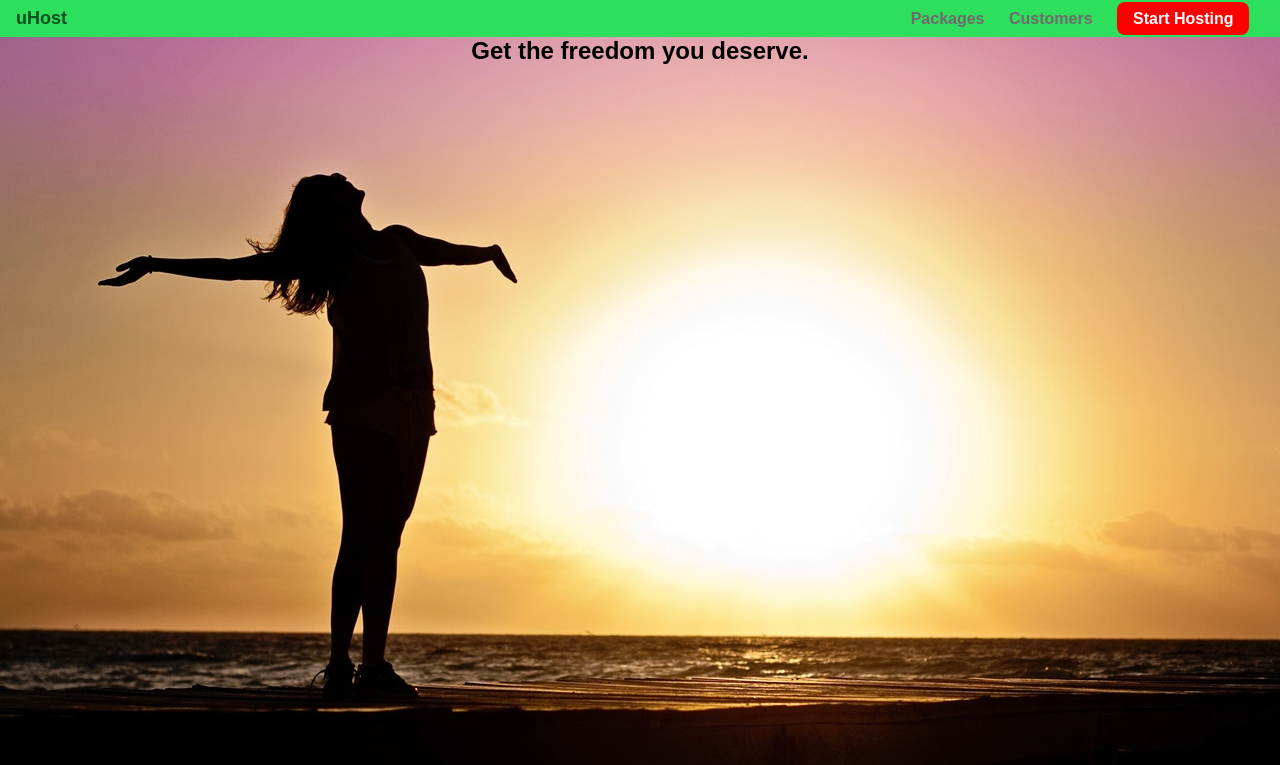
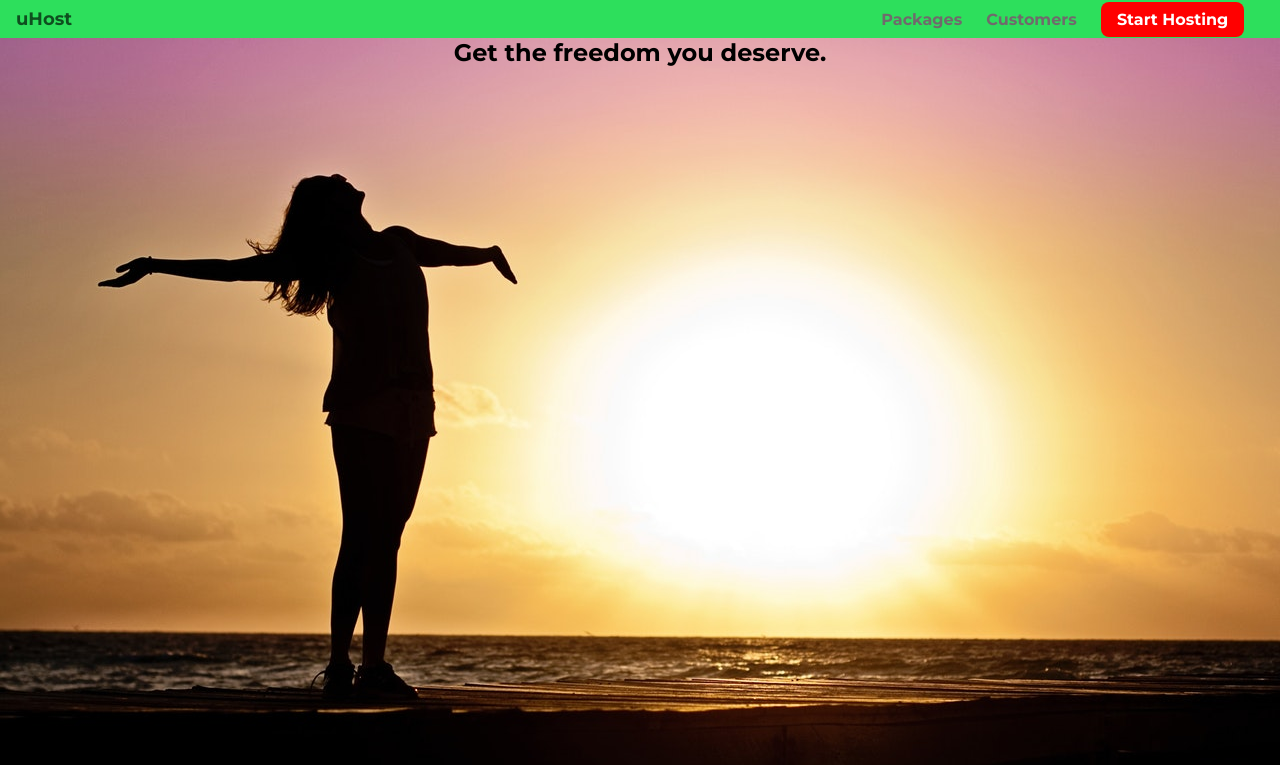
Before and after one commit to eihenb/cssPractice, a plain HTML site: page index.html in a window 1280 px wide. Shown: the top 765 px of the page. Drawn offline with Linux system fonts and the light colour scheme.

Commit message:
practicing layout

```diff
--- a/css/main.css
+++ b/css/main.css
@@ -1,86 +1,3 @@
-* {
-    box-sizing: border-box;
-    padding: 0;
-    margin: 0;
-}
-body {
-    font-family: Arial;
-}
-ul {
-    margin: 0;
-    padding: 0;
-    list-style: none;
-}
-ul li {
-    margin: 0;
-}
-.header {
-    width: 100%;
-    background-color: #2ddf5c;
-    padding: 8px 16px;
-}
-.logo__brand {
-    text-decoration: none;
-    color: #0e4f1f;
-    font-weight: bold;
-    font-size: 18px;
-}
-.logo {
-    display: inline-block;
-    vertical-align: middle;
-}
-.header-logo__title {
-    margin: 0;
-    text-align: center;
-}
-.nav {
-    display: inline-block;
-    width: calc(100% - 60px);
-    text-align: right;
-    vertical-align: middle;
-}
-.nav__list {
-    list-style: none;
-    display: inline-block;
-}
-.nav__items {
-    display: inline-block;
-    margin: 0;
-    padding: 0;
-}
-.nav__links {
-    text-decoration: none;
-    padding: 10px 0;
-    margin: 0 10px;
-    color: rgb(112, 106, 108);
-    font-weight: bold;
-}
-.nav__links:hover,
-.nav__links:active {
-    color: white;
-    border-bottom: 1px solid rgb(212, 220, 221);
-}
-.nav__items--cta a {
-    color: white;
-    background: red;
-    padding: 8px 16px;
-    border-radius: 8px;
-    transition: 0.3s;
-}
-.nav__items--cta a:hover {
-    color: red;
-    background: white;
-    border: none;
-}
-
-/** main styles **/
-.header-logo {
-    background: url("freedom.jpeg") no-repeat;
-    background-size: cover;
-    width: 100%;
-    height: 817px;
-}
-
 /** plans section **/
 .plans__item {
     text-align: center;
@@ -96,9 +13,6 @@ ul li {
 }
 .plans__title {
     text-align: center;
-}
-h1,h2,h3 {
-    margin: 22px;
 }
 
 .plans__price-highlighted {
@@ -181,28 +95,3 @@ h1,h2,h3 {
     color: white;
     font-size: 20px;
 }
-/** features section **/
-.footer__nav {
-    width: 100%;
-}
-.footer {
-    padding: 40px;
-    background: #000;
-}
-.footer__list {
-    text-align: center;
-}
-.footer__item {
-    width: 30%;
-    display: inline-block;
-}
-.footer__link {
-    color: white;
-    text-decoration: none;
-    font-weight: bold;
-    transition: 1s;
-}
-.footer__link:hover,
-.footer__link:active {
-    color: #ccc;
-}
--- /dev/null
+++ b/css/shared.css
@@ -0,0 +1,112 @@
+* {
+    box-sizing: border-box;
+    padding: 0;
+    margin: 0;
+}
+h1,h2,h3 {
+    margin: 22px;
+}
+body {
+    font-family: 'Montserrat', sans-serif;
+}
+ul {
+    margin: 0;
+    padding: 0;
+    list-style: none;
+}
+ul li {
+    margin: 0;
+}
+.header {
+    width: 100%;
+    background-color: #2ddf5c;
+    padding: 8px 16px;
+}
+.logo__brand {
+    text-decoration: none;
+    color: #0e4f1f;
+    font-weight: bold;
+    font-size: 18px;
+}
+.logo {
+    display: inline-block;
+    vertical-align: middle;
+}
+.header-logo__title {
+    margin: 0;
+    text-align: center;
+}
+.header-logo {
+    background: url("freedom.jpeg") no-repeat;
+    background-size: cover;
+    width: 100%;
+    height: 817px;
+}
+.nav {
+    display: inline-block;
+    width: calc(100% - 70px);
+    text-align: right;
+    vertical-align: middle;
+}
+.nav__list {
+    list-style: none;
+    display: inline-block;
+}
+.nav__items {
+    display: inline-block;
+    margin: 0;
+    padding: 0;
+}
+.nav__links {
+    text-decoration: none;
+    padding: 10px 0;
+    margin: 0 10px;
+    color: rgb(112, 106, 108);
+    font-weight: bold;
+}
+.nav__links:hover,
+.nav__links:active {
+    color: white;
+    border-bottom: 1px solid rgb(212, 220, 221);
+}
+.nav__items--cta a {
+    color: white;
+    background: red;
+    padding: 8px 16px;
+    border-radius: 8px;
+    transition: 0.3s;
+}
+.nav__items--cta a:hover {
+    color: red;
+    background: white;
+    border: none;
+}
+
+/** main styles **/
+
+
+/** footer section **/
+.footer__nav {
+    width: 100%;
+}
+.footer {
+    padding: 40px;
+    background: #000;
+}
+.footer__list {
+    text-align: center;
+}
+.footer__item {
+    width: 30%;
+    display: inline-block;
+}
+.footer__link {
+    color: white;
+    text-decoration: none;
+    font-weight: bold;
+    transition: 1s;
+}
+.footer__link:hover,
+.footer__link:active {
+    color: #ccc;
+}
--- a/index.html
+++ b/index.html
@@ -5,7 +5,9 @@
     <meta http-equiv="X-UA-Compatible" content="IE=edge">
     <title>Grid system</title>
     <meta name="viewport" content="width=device-width, initial-scale=1">
+    <link href="https://fonts.googleapis.com/css?family=Montserrat:300,400,700" rel="stylesheet">
     <link rel="stylesheet" type="text/css" media="screen" href="css/main.css" />
+    <link rel="stylesheet" href="css/shared.css" />
 </head>
 <body>
     <header class="header">
--- /dev/null
+++ b/packages/css/packages.css
@@ -0,0 +1,159 @@
+* {
+    box-sizing: border-box;
+    padding: 0;
+    margin: 0;
+}
+body {
+    font-family: 'Montserrat', sans-serif;
+}
+ul {
+    margin: 0;
+    padding: 0;
+    list-style: none;
+}
+ul li {
+    margin: 0;
+}
+.header {
+    width: 100%;
+    background-color: #2ddf5c;
+    padding: 8px 16px;
+}
+.logo__brand {
+    text-decoration: none;
+    color: #0e4f1f;
+    font-weight: bold;
+    font-size: 18px;
+}
+.logo {
+    display: inline-block;
+    vertical-align: middle;
+}
+.header-logo__title {
+    margin: 0;
+    text-align: center;
+}
+.header-logo {
+    background: url("freedom.jpeg") no-repeat;
+    background-size: cover;
+    width: 100%;
+    height: 817px;
+}
+.nav {
+    display: inline-block;
+    width: calc(100% - 70px);
+    text-align: right;
+    vertical-align: middle;
+}
+.nav__list {
+    list-style: none;
+    display: inline-block;
+}
+.nav__items {
+    display: inline-block;
+    margin: 0;
+    padding: 0;
+}
+.nav__links {
+    text-decoration: none;
+    padding: 10px 0;
+    margin: 0 10px;
+    color: rgb(112, 106, 108);
+    font-weight: bold;
+}
+.nav__links:hover,
+.nav__links:active {
+    color: white;
+    border-bottom: 1px solid rgb(212, 220, 221);
+}
+.nav__items--cta a {
+    color: white;
+    background: red;
+    padding: 8px 16px;
+    border-radius: 8px;
+    transition: 0.3s;
+}
+.nav__items--cta a:hover {
+    color: red;
+    background: white;
+    border: none;
+}
+
+/** main styles **/
+
+
+/** footer section **/
+.footer__nav {
+    width: 100%;
+}
+.footer {
+    padding: 40px;
+    background: #000;
+}
+.footer__list {
+    text-align: center;
+}
+.footer__item {
+    width: 30%;
+    display: inline-block;
+}
+.footer__link {
+    color: white;
+    text-decoration: none;
+    font-weight: bold;
+    transition: 1s;
+}
+.footer__link:hover,
+.footer__link:active {
+    color: #ccc;
+}
+.main {
+    padding: 32px 0;
+    text-align: center;
+}
+/*** Plans section ***/
+.plans {
+    width: 30%;
+    display: inline-block;
+    text-align: center;
+    border: 2px solid #3b6c21;
+    padding: 50px;
+    margin: 10px;
+}
+.plans a {
+    color: #000;
+    text-decoration: none;
+}
+.plans__titles {
+    padding: 15px 0;
+    font-size: 32px;
+    font-weight: bold;
+}
+.plans__subtitle {
+    color: #265e2b;
+    padding: 15px 0;
+}
+.plans__txt {
+    padding: 15px;
+    border: 1px solid #2f8845;
+    background: #fff;
+    font-weight: bold;
+}
+.plans--plus {
+    background: #93e09b;
+}
+.plans--plus .plans__subtitle {
+    color: #888;
+}
+.plans--free .plans__subtitle {
+    color: #9a9a9a;
+}
+.plans--premium .plans__subtitle {
+    color: #c7c7c7;
+}
+.plans--free {
+    background: #94c998;
+}
+.plans--premium {
+    background: #117040;
+}
```
Also changed, not shown: packages/index.html (added, +62 -0 lines).
